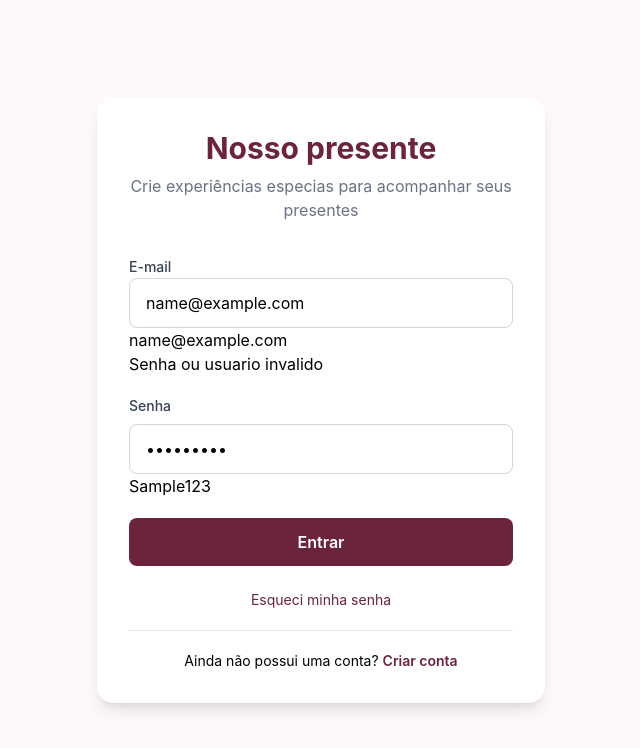
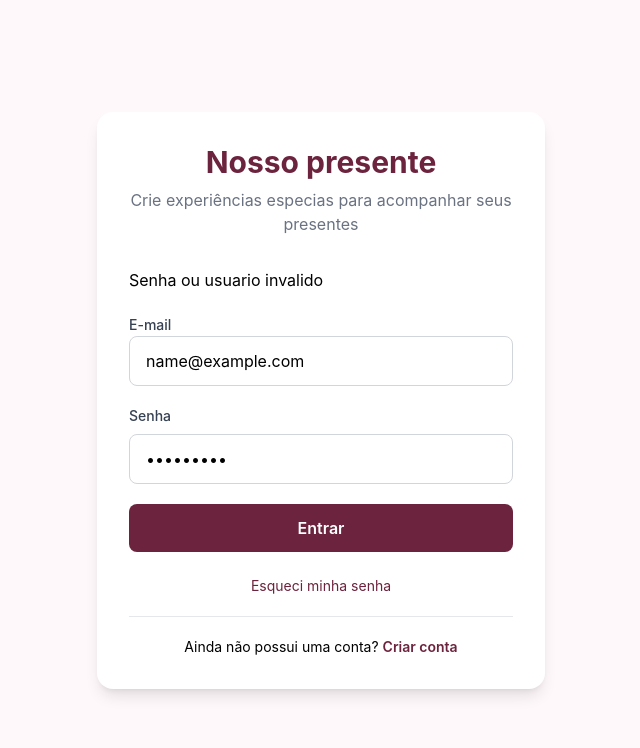
Before and after one commit to KASSIOCOSTA/Prototipo-meu-Tcc, a React (Vite) app: page / in a window 1280 px wide. Both pictures are taken after typing "name@example.com", "Sample123" into the empty fields and a click on the button "Entrar". Shown: the top 748 px of the page, without its empty margins (319-959 px from the left). Built offline with nearby package versions, Linux system fonts and the light colour scheme.

Commit message:
up date do codigo na tarcila

```diff
--- a/src/componentes/Login.jsx
+++ b/src/componentes/Login.jsx
@@ -12,6 +12,16 @@ function Login(){
     return(
         <main className="min-h-screen bg-[#fff8fa] flex items-center justify-center px-4">
             <section className="w-full max-w-md bg-white rounded-2xl shadow-lg p-8">
+
+
+
+                {logado?
+                    (<>
+                        <h1>Bem vindo ao painel</h1>
+                        <button onClick={()=>setLogado(false)}>sair</button>
+                    </>):
+                    (
+                         <>
 
                     <div className="text-center mb-8">
                     <h1 className="text-3xl font-bold text-[#6c233d]">
@@ -47,6 +57,7 @@ function Login(){
 
                 }}
                 >
+                    {erro && <p>{erro}</p>}
                     <div>
                         <label htmlFor="email" className="text-sm font-medium text-gray-700 mb-2">E-mail</label>
                         <input
@@ -56,11 +67,9 @@ function Login(){
                         value={email}
                         onChange={(evento)=>{
                             setEmail(evento.target.value)
+                            setErro('')
                         }}
                         />
-                    <p>{email}</p>
-                    {logado && <p> Entrou</p>}
-                    {erro && <p>{erro}</p>}
                     </div>
 
                     <div>
@@ -69,8 +78,9 @@ function Login(){
                         value={senha}
                         onChange={(evento)=>{
                             setSenha(evento.target.value)
+                            setErro("")
+
                         }} />
-                        <p>{senha}</p>
                     </div>
 
                     <button type="submit" className="w-full rounded-lg bg-[#6c233d] py-3 font-semibold text-white transition hover:bg-[#8a3455]">Entrar</button>
@@ -84,6 +94,12 @@ function Login(){
                     <span>Ainda não possui uma conta?</span>
                     <a href="#" className="ml-1 font-semibold text-[#6c233d] hover:underline">Criar conta</a>
                     </div>
+                    </>)}
+
+
+
+
+
 
             </section>
         </main>
```
Lines whose indentation alone changed are shown as unchanged.
